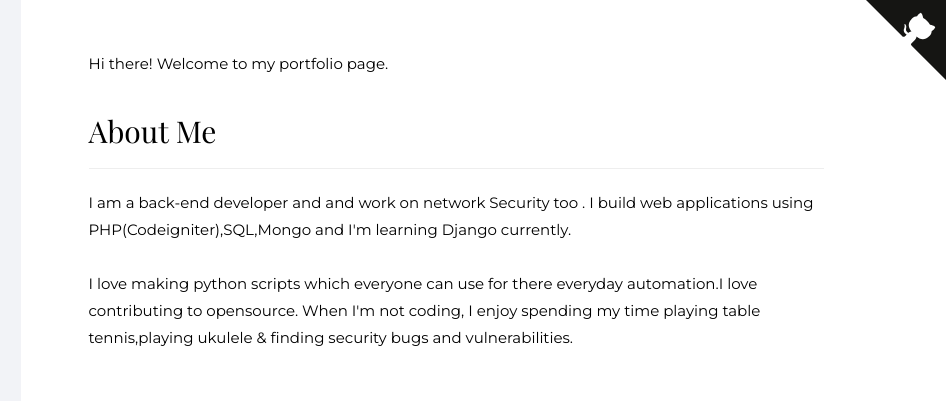
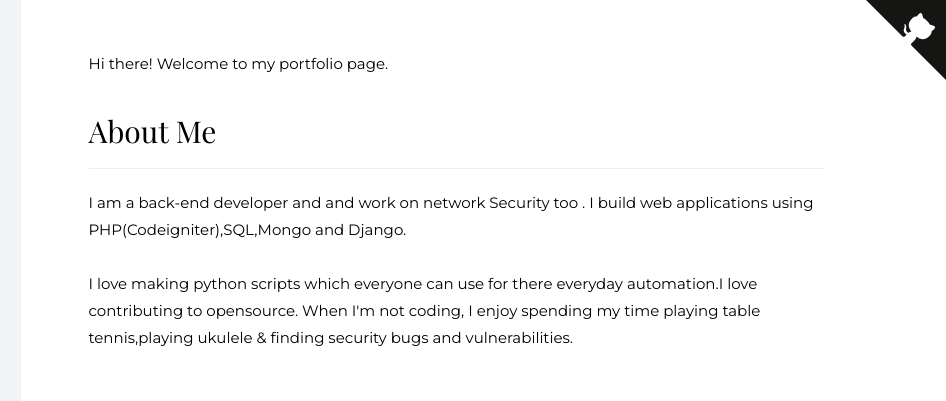
Before and after one commit to echobash/echobash.github.io, a plain HTML site: page index.html in a window 1280 px wide. Shown: the top 401 px of the page, 334-1280 px from the left. Drawn offline with nearby package versions, Linux system fonts and the light colour scheme; a script that the page names is missing; a web font is replaced by a local one.

Commit message:
Update index.html

```diff
--- a/index.html
+++ b/index.html
@@ -141,7 +141,7 @@
                                  <h2>About Me</h2>
                                  <hr>
                                  <p>I am a back-end developer and and work on network Security too .
-                                    I build web applications using PHP(Codeigniter),SQL,Mongo and I'm learning Django currently.
+                                    I build web applications using PHP(Codeigniter),SQL,Mongo and Django.
                                     <br><br>
 I love making python scripts which everyone can use for there everyday automation.I love contributing to opensource.
                                     When I'm not coding, I enjoy spending my time playing table tennis,playing ukulele & finding security bugs and vulnerabilities.
```
